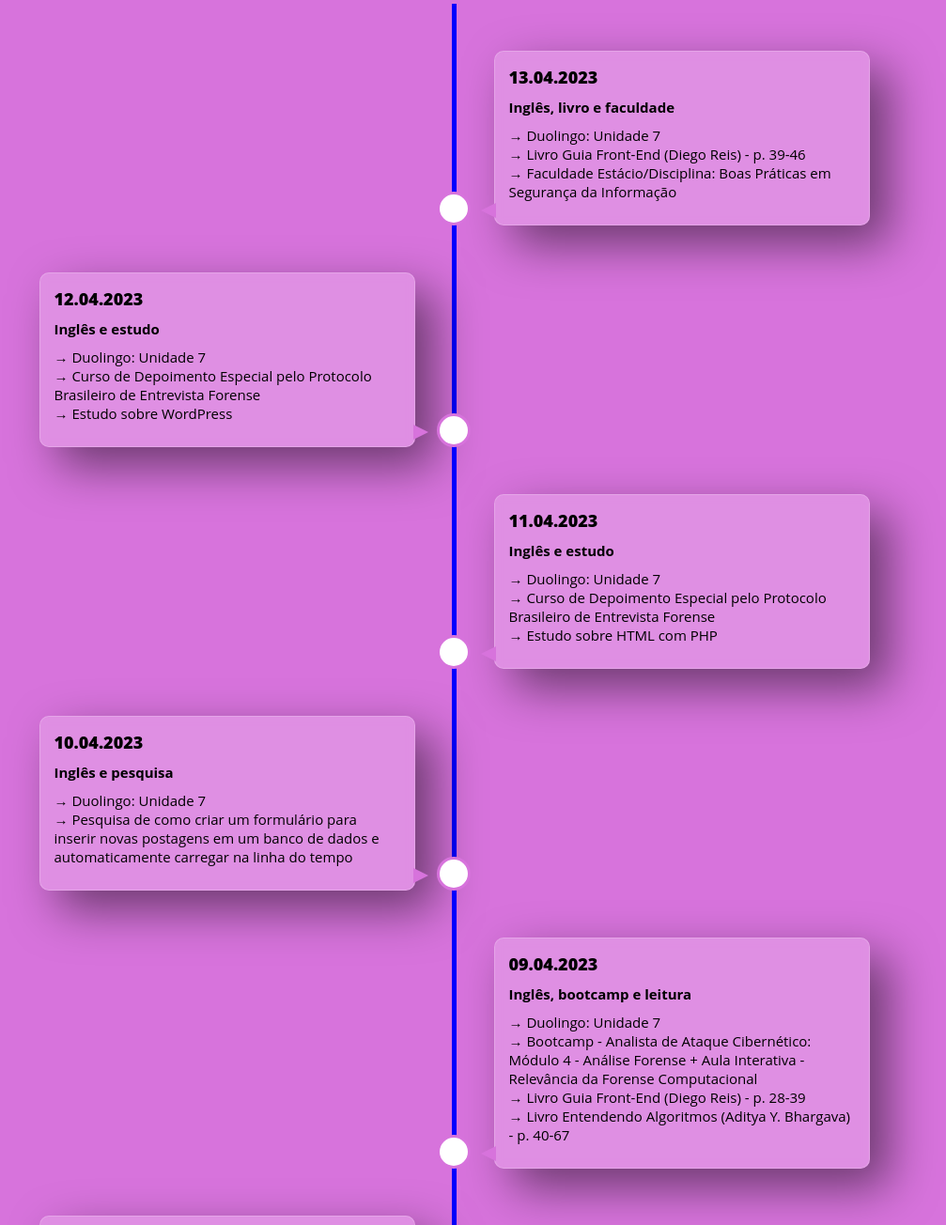
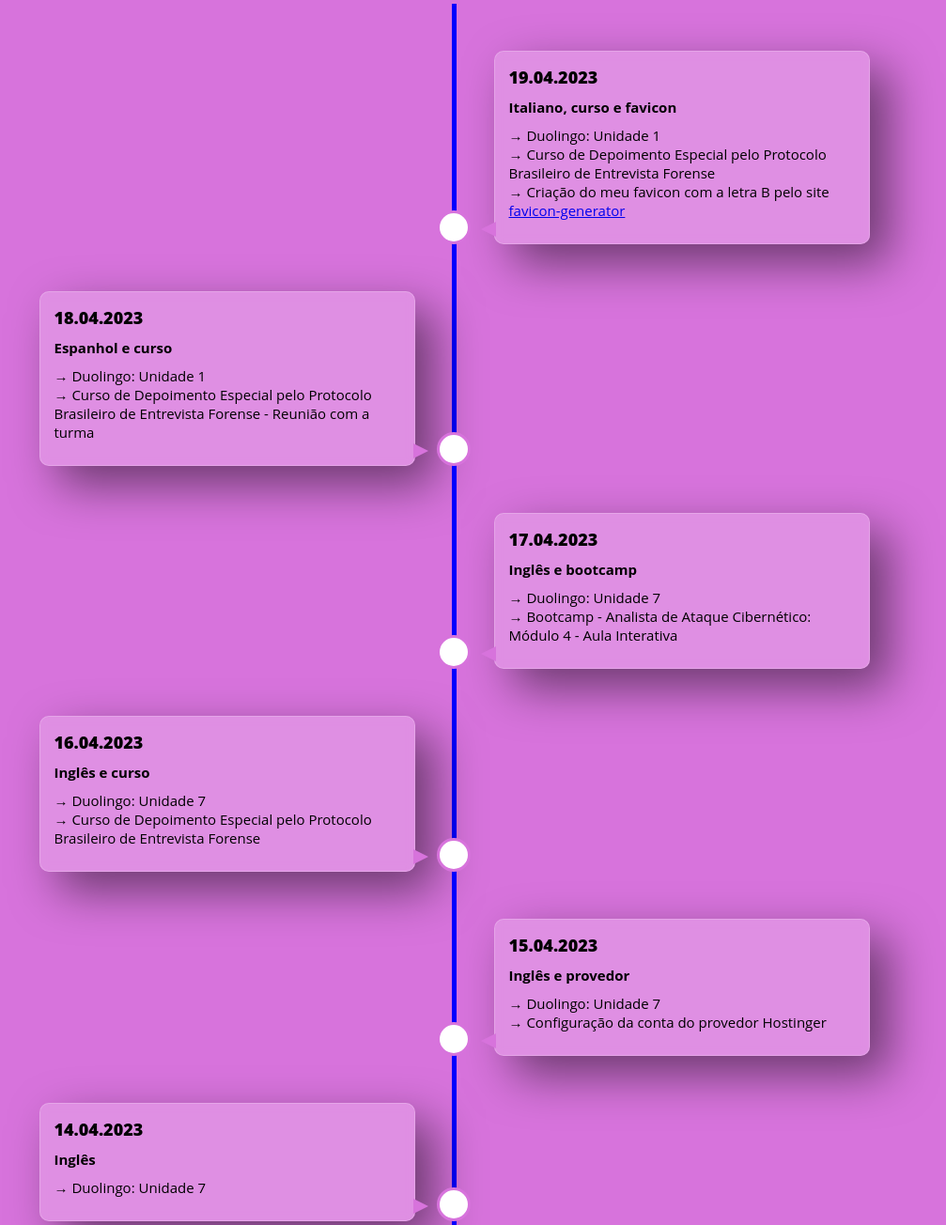
Before and after one commit to BrunnoML/mytimeline, a plain HTML site: page index.html in a window 1280 px wide. Shown: the part 320-1624 px from the top of the page at 94% size, without its empty margins (157-1164 px from the left). Drawn offline with Linux system fonts and the light colour scheme.

Commit message:
add favicon and days 14-19

```diff
--- a/index.html
+++ b/index.html
@@ -7,13 +7,32 @@
     <title>Minha Linha do Tempo Vertical</title>
     <link rel="stylesheet" href="style.css" />
     <script src="timeline.js" defer></script>
+
+    <link
+      rel="apple-touch-icon"
+      sizes="180x180"
+      href="/favicon_io/apple-touch-icon.png"
+    />
+    <link
+      rel="icon"
+      type="image/png"
+      sizes="32x32"
+      href="/favicon_io/favicon-32x32.png"
+    />
+    <link
+      rel="icon"
+      type="image/png"
+      sizes="16x16"
+      href="/favicon_io/favicon-16x16.png"
+    />
+    <link rel="manifest" href="/favicon_io/site.webmanifest" />
   </head>
   <body>
     <main>
       <section class="intro-text">
         <div id="profile">
           <img
-            src="./assets/avatar.png"
+            src="/assets/avatar.png"
             alt="Foto de BrunnoML sorrindo com fundo lilas"
           />
         </div>
@@ -29,6 +48,83 @@
       <section class="timeline-section">
         <!--Put all that should be in the timeline inside a ul tag-->
         <ul>
+          <li>
+            <div>
+              <time>19.04.2023</time>
+              <h4>Italiano, curso e favicon</h4>
+              <dl>
+                <dd>&rarr; Duolingo: Unidade 1</dd>
+                <dd>
+                  &rarr; Curso de Depoimento Especial pelo Protocolo Brasileiro
+                  de Entrevista Forense
+                </dd>
+                <dd>
+                  &rarr; Criação do meu favicon com a letra B pelo site
+                  <a href="https://favicon.io/favicon-generator/"
+                    >favicon-generator</a
+                  >
+                </dd>
+              </dl>
+            </div>
+          </li>
+          <li>
+            <div>
+              <time>18.04.2023</time>
+              <h4>Espanhol e curso</h4>
+              <dl>
+                <dd>&rarr; Duolingo: Unidade 1</dd>
+                <dd>
+                  &rarr; Curso de Depoimento Especial pelo Protocolo Brasileiro
+                  de Entrevista Forense - Reunião com a turma
+                </dd>
+              </dl>
+            </div>
+          </li>
+          <li>
+            <div>
+              <time>17.04.2023</time>
+              <h4>Inglês e bootcamp</h4>
+              <dl>
+                <dd>&rarr; Duolingo: Unidade 7</dd>
+                <dd>
+                  &rarr; Bootcamp - Analista de Ataque Cibernético: Módulo 4 -
+                  Aula Interativa
+                </dd>
+              </dl>
+            </div>
+          </li>
+          <li>
+            <div>
+              <time>16.04.2023</time>
+              <h4>Inglês e curso</h4>
+              <dl>
+                <dd>&rarr; Duolingo: Unidade 7</dd>
+                <dd>
+                  &rarr; Curso de Depoimento Especial pelo Protocolo Brasileiro
+                  de Entrevista Forense
+                </dd>
+              </dl>
+            </div>
+          </li>
+          <li>
+            <div>
+              <time>15.04.2023</time>
+              <h4>Inglês e provedor</h4>
+              <dl>
+                <dd>&rarr; Duolingo: Unidade 7</dd>
+                <dd>&rarr; Configuração da conta do provedor Hostinger</dd>
+              </dl>
+            </div>
+          </li>
+          <li>
+            <div>
+              <time>14.04.2023</time>
+              <h4>Inglês</h4>
+              <dl>
+                <dd>&rarr; Duolingo: Unidade 7</dd>
+              </dl>
+            </div>
+          </li>
           <li>
             <div>
               <time>13.04.2023</time>
@@ -47,7 +143,7 @@
           <li>
             <div>
               <time>12.04.2023</time>
-              <h4>Inglês e estudo</h4>
+              <h4>Inglês, curso e estudo</h4>
               <dl>
                 <dd>&rarr; Duolingo: Unidade 7</dd>
                 <dd>
@@ -62,7 +158,7 @@
           <li>
             <div>
               <time>11.04.2023</time>
-              <h4>Inglês e estudo</h4>
+              <h4>Inglês, curso e estudo</h4>
               <dl>
                 <dd>&rarr; Duolingo: Unidade 7</dd>
                 <dd>
```
Also changed, not shown: favicon_io/about.txt (added), favicon_io/android-chrome-192x192.png (added), favicon_io/android-chrome-512x512.png (added), favicon_io/apple-touch-icon.png (added), favicon_io/favicon-16x16.png (added), favicon_io/favicon-32x32.png (added), favicon_io/favicon.ico (added), favicon_io/site.webmanifest (added), 1 other file.
